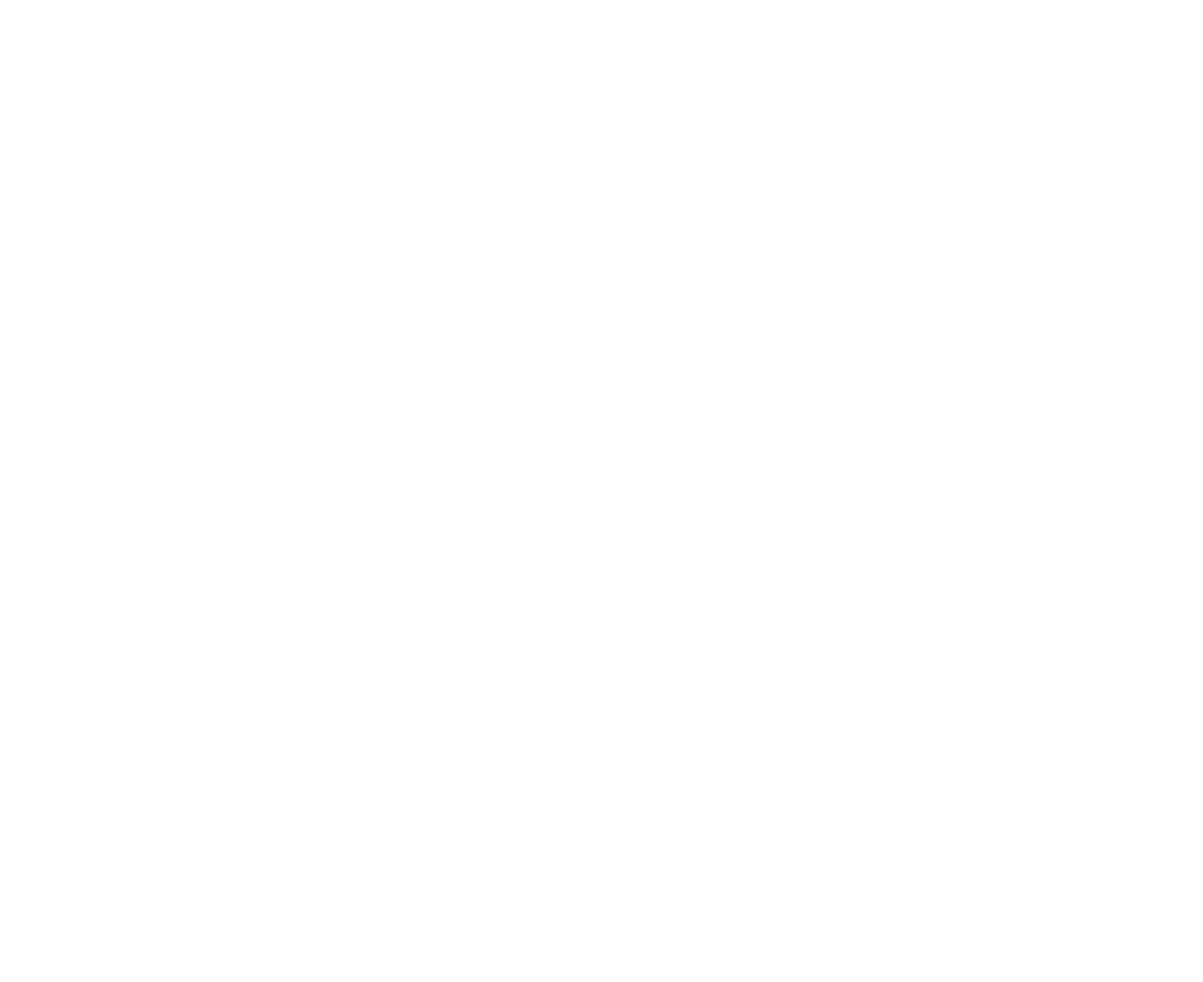
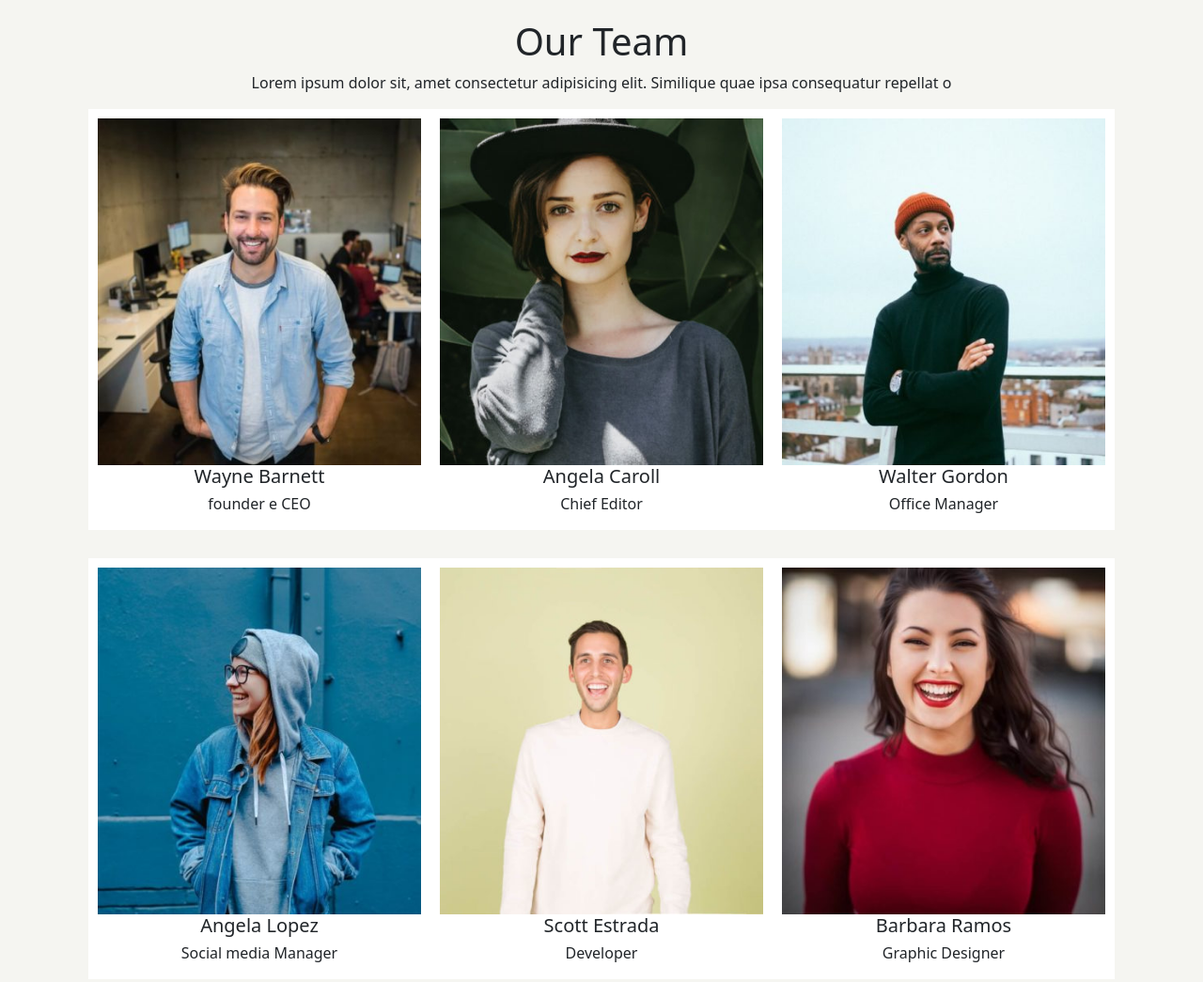
Before and after one commit to jacopobiagi/js-our-team, a plain HTML site: page index.html in a window 1280 px wide. Shown: the whole page at 94% size. Before the commit the page ends 800 px from the top, so only its background shows below. Drawn offline with nearby package versions, Linux system fonts and the light colour scheme.

Commit message:
Inserimento template associato a js

```diff
--- a/index.html
+++ b/index.html
@@ -3,9 +3,21 @@
 <head>
     <meta charset="UTF-8">
     <meta name="viewport" content="width=device-width, initial-scale=1.0">
+
+    <!-- LINK BOOTSTRAP -->
+    <link href="https://cdn.jsdelivr.net/npm/bootstrap@5.0.2/dist/css/bootstrap.min.css" rel="stylesheet" integrity="sha384-EVSTQN3/azprG1Anm3QDgpJLIm9Nao0Yz1ztcQTwFspd3yD65VohhpuuCOmLASjC" crossorigin="anonymous">
+
+    <!-- LINK CSS -->
+    <link rel="stylesheet" href="style.css">
+
     <title>array team</title>
 </head>
 <body>
+    <h1>Our Team</h1>
+    <p class="subtitle">Lorem ipsum dolor sit, amet consectetur adipisicing elit. Similique quae ipsa consequatur repellat o</p>
+    <div class="container row">
+
+    </div>
 
 
     <script src="script.js"></script>
--- a/script.js
+++ b/script.js
@@ -6,9 +6,9 @@ let objecTeam = [
     },
 
     {
-        name: "Angela Carol",
+        name: "Angela Caroll",
         role: "Chief Editor",
-        img: "angela-carol-chief-editor.jpg"
+        img: "angela-caroll-chief-editor.jpg"
     },
 
     {
@@ -36,7 +36,21 @@ let objecTeam = [
     },
 ]
 
+let padre = document.getElementsByClassName("container")[0];
+
+
 for(let i in objecTeam){
 
-    console.log(objecTeam[i]);
+    let immagine = objecTeam[i].img;
+    let nome = objecTeam[i].name;
+    let ruolo = objecTeam[i].role
+
+    let figlio = document.createElement("div");
+    figlio.classList = "col-12 col-sm-6 col-md-4 d-flex flex-column justify-content-center";
+
+    figlio.innerHTML = '<img src="img/'+immagine+'" alt="team">';
+    figlio.innerHTML += '<h5>'+nome+'</h5>';
+    figlio.innerHTML += '<h6>'+ruolo+'</h6>';
+
+    padre.append(figlio);
 }
--- a/style.css
+++ b/style.css
@@ -0,0 +1,28 @@
+*{
+    margin: 0;
+    padding: 0;
+    box-sizing: border-box;
+}
+
+body{
+    background-color: rgb(245, 245, 241);
+}
+
+h1{
+    margin-top: 20px;
+}
+
+h1,h5,h6,.subtitle{
+    text-align: center;
+}
+
+.container{
+    margin: 0 auto;
+}
+
+.container > div{
+    min-height: 300px;
+    background-color: white;
+    padding: 10px;
+    margin-bottom: 30px;
+}
```
